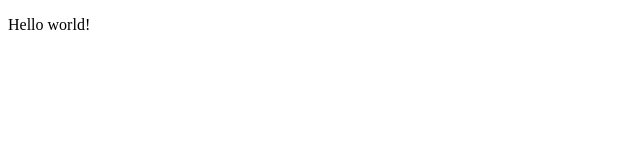
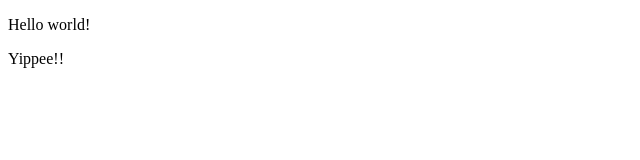
Before and after one commit to aironga/aironga.github.io, a plain HTML site: page index.html in a window 1280 px wide. Shown: the full height of the page, 0-640 px from the left. Drawn offline with Linux system fonts and the light colour scheme.

Commit message:
second guy

```diff
--- a/index.html
+++ b/index.html
@@ -2,5 +2,6 @@
 <html lang="en-US">
   <head>
     <p>Hello world!</p>
+    <p>Yippee!!</p>
   </head>
 </html>
```
